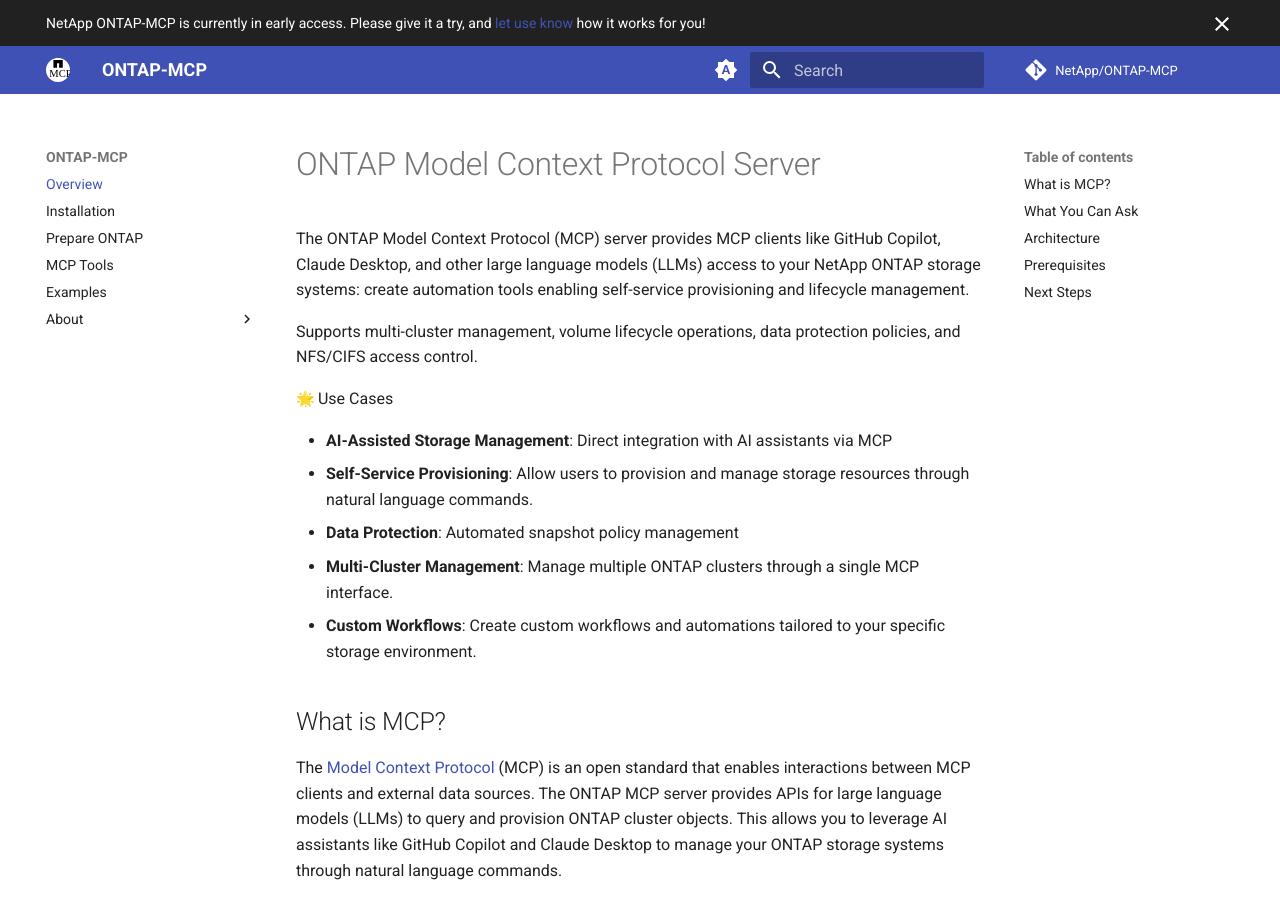
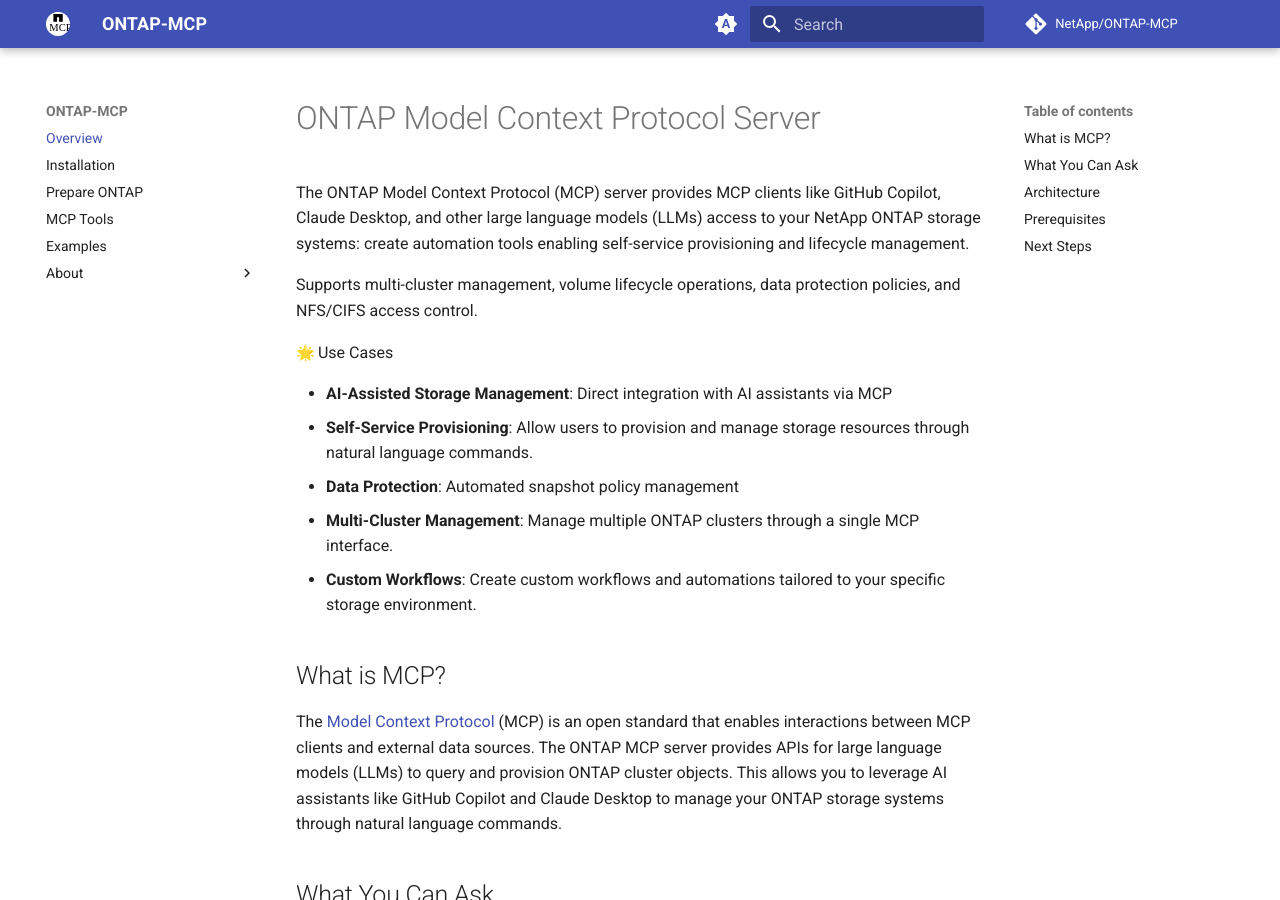
Before and after one commit to NetApp/ontap-mcp, an MkDocs documentation site: the page built from docs/index.md, in a window 1280 px wide and 900 px high. Built offline with MkDocs 1.6.1 and Material for MkDocs 9.7.7, drawn with Linux system fonts in a browser that asks for light colours; emoji names are drawn with the system emoji font; comment, search, counter and statistics services are not loaded; the version menu is left out.

Commit message:
doc: remove early access

```diff
--- a/docs/overrides/main.html
+++ /dev/null
@@ -1,7 +0,0 @@
-{% extends "base.html" %}
-
-{% block announce %}
-
-<span>NetApp ONTAP-MCP is currently in early access. Please give it a try,
-    and <a href="https://github.com/NetApp/ontap-mcp/blob/main/SUPPORT.md#getting-help">let use know</a> how it works for you!</span>
-{% endblock %}
--- a/mkdocs.yml
+++ b/mkdocs.yml
@@ -18,9 +18,7 @@
   logo: assets/ontap-mcp.svg
   favicon: assets/ontap-mcp.svg
   name: material
-  custom_dir: docs/overrides
   features:
-    - announce.dismiss
   palette:
     # Palette toggle for automatic mode
     - media: "(prefers-color-scheme)"
```
Also changed, not shown: README.md (+0 -3 lines).
